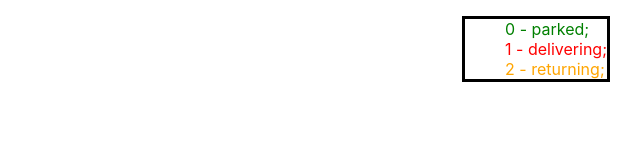
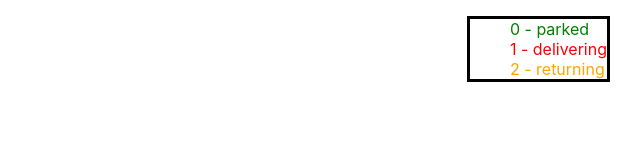
Before and after one commit to cloudcargo2024/cloudcargo-web-application, a React (Create React App) app: page / in a window 1280 px wide. Shown: the top 160 px of the page, without its empty margins (640-1280 px from the left). Built offline with nearby package versions, Linux system fonts and the light colour scheme.

Commit message:
made the code easier to read using map and switch instead of ifs and elses and for loop

```diff
--- a/src/main.tsx
+++ b/src/main.tsx
@@ -17,35 +17,28 @@ const drones: Drone[] = [
     }
 ];
 
+function getClassName(status: string) {
+    switch(status) {
+        case "parked":
+            return "green";
+        case "delivering":
+            return "red";
+        case "returning":
+            return "orange";
+    }
+}
+
 function Main() {
-    let list = [];
-    for(let i = 0; i < drones.length; i++) {
-        if(drones[i].status === "parked") {
-            list[i] = <li className="green">
-                {drones[i].id} - {drones[i].status};
-            </li>
-        }
-        else if(drones[i].status === "delivering") {
-            list[i] = <li className="red">
-                {drones[i].id} - {drones[i].status};
-            </li>
-        }
-        else if(drones[i].status === "returning") {
-            list[i] = <li className="orange">
-                {drones[i].id} - {drones[i].status};
-            </li>
-        }
-        else {
-            list[i] = <li className="dark">
-                {drones[i].id} - {drones[i].status};
-            </li>
-        }
-    }
+    const dronesList = drones.map((drone, index) => (
+        <li key={index} className={getClassName(drone.status)}>
+            {drone.id} - {drone.status}
+        </li>
+    ));
 
     return (
-      <ol className='ol'>
-        {list}
-      </ol>
+      <ul className='ol'>
+        {dronesList}
+      </ul>
     );
   }
 
--- a/src/styles/droneList.css
+++ b/src/styles/droneList.css
@@ -1,4 +1,4 @@
-ol {
+ul {
     border: 3px solid;
     position: absolute;
     right: 30px;
```
